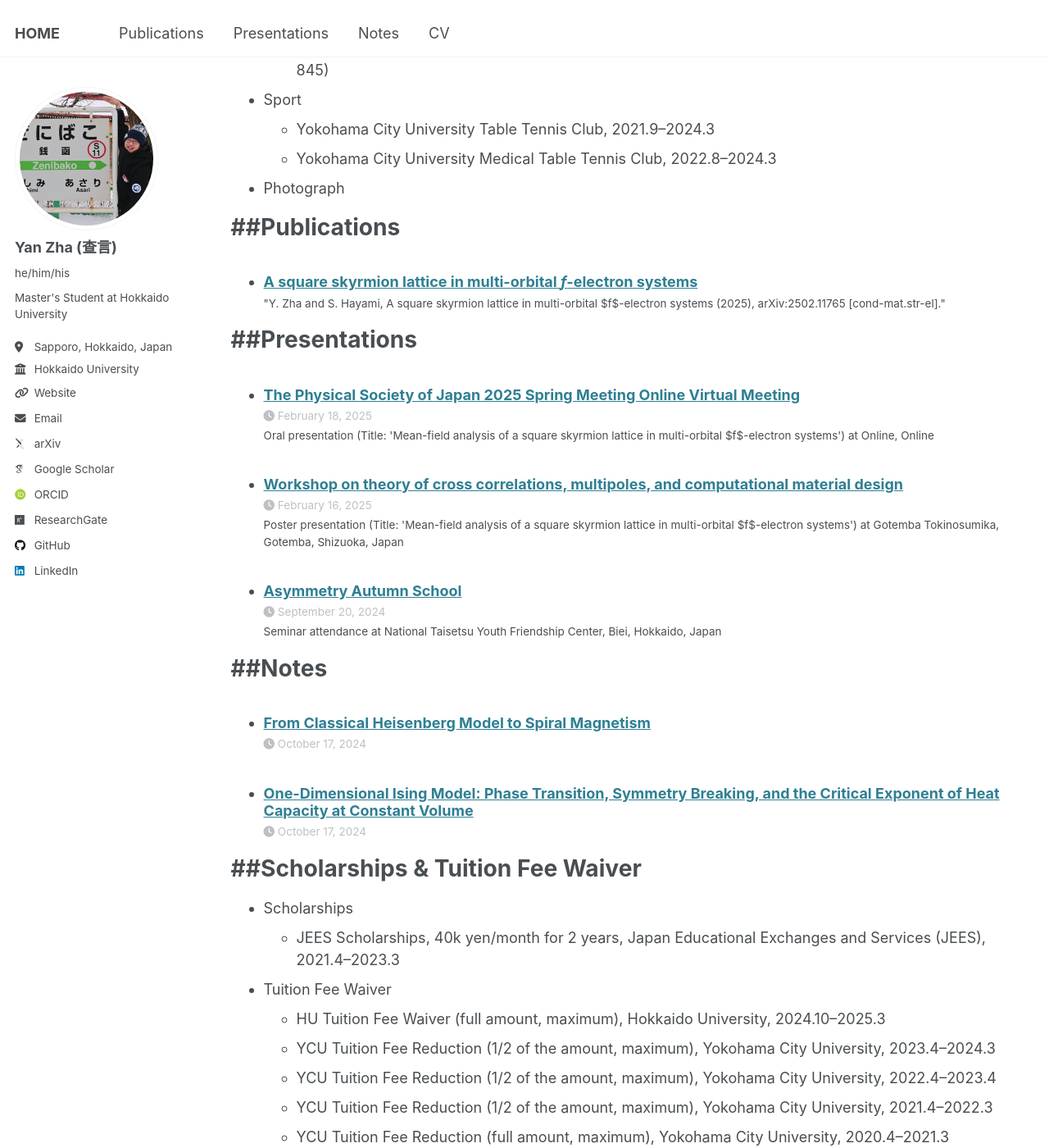
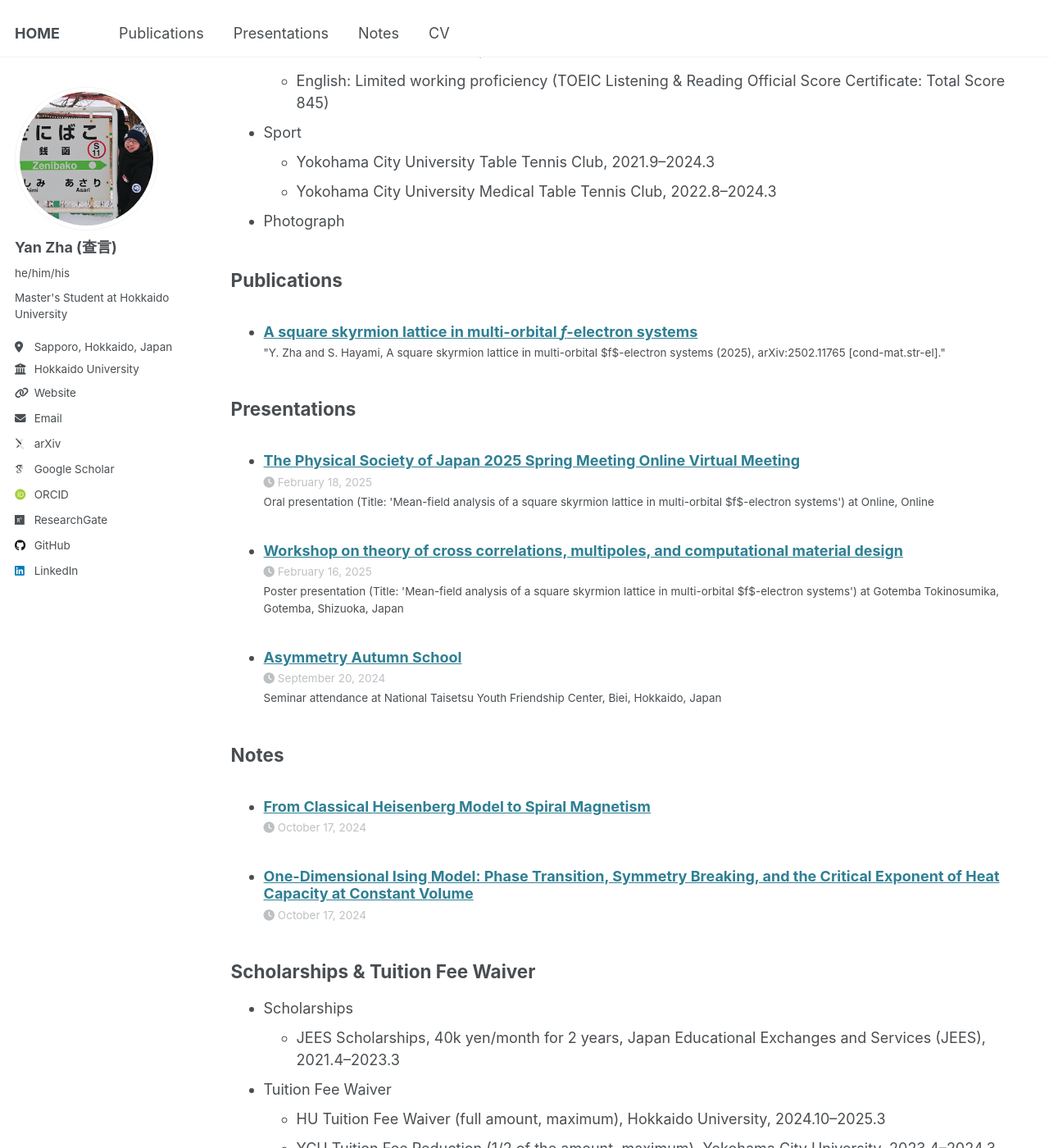
Before and after one commit to yzhacn/yzhacn.github.io, a Jekyll site: the page built from _pages/cv.md, in a window 1280 px wide and 1400 px high, scrolled down 859 px. Shown: the whole window at 82% size. Built offline with Jekyll 4.4.1, drawn with Linux system fonts in a browser that asks for light colours; some web fonts are replaced; some of the changed text lies outside the part shown.

Commit message:
Update cv.md

```diff
--- a/_pages/cv.md
+++ b/_pages/cv.md
@@ -14,8 +14,8 @@ redirect_from:
 * M.S. in Department of Condensed Matter Physics, Graduate School of Science, Hokkaido University, 2024.4--2026.3 (expected)
 * B.S. in School of Science, Yokohama City University, 2020.4--2024.3
 
-##Work experience
-======
+## Work experience
+
 * 2025.2--2025.3: Research Assistant (RA)
   * Hokkaido University
   * Duties included:
@@ -23,8 +23,8 @@ redirect_from:
     2. Assembling and maintaining high-spec workstations for scientific computation
   * Supervisor: Prof. Dr. S. Hayami
 
-##Skills
-======
+## Skills
+
 * Coding
     * Mathematica
     * Python
@@ -37,27 +37,27 @@ redirect_from:
   * Yokohama City University Medical Table Tennis Club, 2022.8--2024.3
 * Photograph
 
-##Publications
-======
+## Publications
+
   <ul>{% for post in site.publications reversed %}
     {% include archive-single-cv.html %}
   {% endfor %}</ul>
 
-##Presentations
-======
+## Presentations
+
   <ul>{% for post in site.talks reversed %}
     {% include archive-single-talk-cv.html  %}
   {% endfor %}</ul>
 
-##Notes
-======
+## Notes
+
   <ul>{% for post in site.notes reversed %}
     {% include archive-single-talk-cv.html  %}
   {% endfor %}</ul>
 
 
-##Scholarships & Tuition Fee Waiver
-======
+## Scholarships & Tuition Fee Waiver
+
 * Scholarships
   * JEES Scholarships, 40k yen/month for 2 years, Japan Educational Exchanges and Services (JEES), 2021.4--2023.3
 
@@ -68,6 +68,6 @@ redirect_from:
   * YCU Tuition Fee Reduction (1/2 of the amount, maximum), Yokohama City University, 2021.4--2022.3
   * YCU Tuition Fee Reduction (full amount, maximum), Yokohama City University, 2020.4--2021.3
 
-##Service and leadership
-======
+## Service and leadership
+
 * Updating...
```
